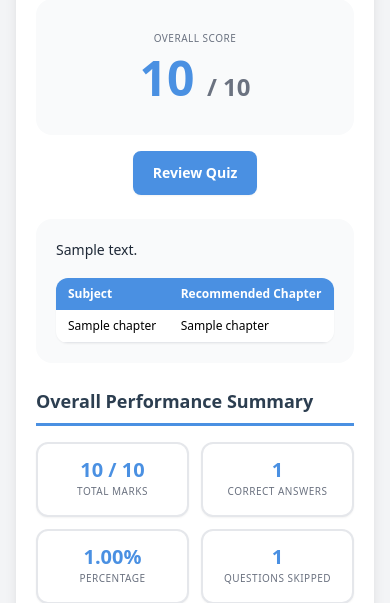
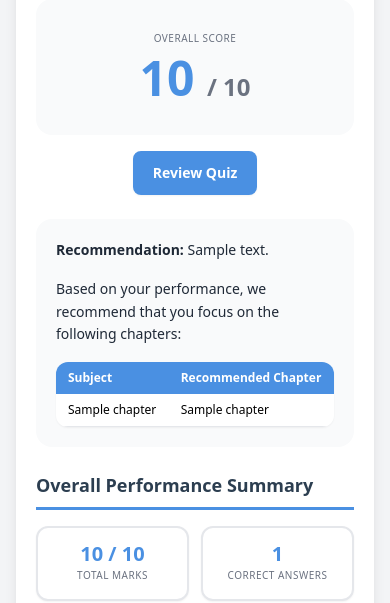
Before and after one commit to avantifellows/reporting, a FastAPI app: template app/templates/student_quiz_report_v2.html in a window 390 px wide. Shown: the part 159-762 px from the top of the page. Run offline with FastAPI, Linux system fonts and the light colour scheme; the template is opened without the code that fills it: most values are stand-ins (such as "Sample title", 1, 10 or a date in 2020); parts of the project's set-up code (start-up, migrations or seed data) failed here and were passed over; some libraries are stand-ins or nearby versions.

Commit message:
Align v2 recommendation copy between display and print
The recommendation block had drifted between the two v2 templates. Print
carried a bold "Recommendation:" label and a "Based on your performance,
we recommend that you focus on the following chapters:" lead-in that the
display template lacked, so the same stored message read differently on
mobile and in the PDF.

Print also rendered the block unconditionally, so a report with no
recommendation, or a null message, emitted a stray "Recommendation:"
label followed by a literal "None".

Add the label and lead-in to the display template, and guard the print
block the way the display template already guards it. Both templates now
produce the same prose for every combination of message and
recommended_chapters, and render nothing when neither is present.

Co-Authored-By: Claude Opus 5 (1M context) <noreply@anthropic.com>

```diff
--- a/app/templates/student_quiz_report_v2.html
+++ b/app/templates/student_quiz_report_v2.html
@@ -48,10 +48,14 @@
             <div class="bg-gray-50 p-5 rounded-2xl mb-6 md:mb-8">
                 {% if report.recommendation.message %}
                 <div class="text-sm leading-relaxed mb-4 text-gray-800">
+                    <span class="font-semibold">Recommendation:</span>
                     {{ report.recommendation.message }}
                 </div>
                 {% endif %}
                 {% if report.recommendation.recommended_chapters %}
+                <div class="text-sm leading-relaxed mb-4 text-gray-800">
+                    Based on your performance, we recommend that you focus on the following chapters:
+                </div>
                 <table class="w-full border-collapse rounded-xl overflow-hidden shadow-sm">
                     <thead>
                         <tr>
--- a/app/templates/student_quiz_report_v2_print.html
+++ b/app/templates/student_quiz_report_v2_print.html
@@ -419,11 +419,15 @@
             </div>
 
             <!-- Recommendation -->
+            {% if report.recommendation and (report.recommendation.message or
+            report.recommendation.recommended_chapters) %}
             <div class="recommendation">
+                {% if report.recommendation.message %}
                 <p>
                     <span class="font-semibold">Recommendation:</span> {{
                     report.recommendation.message }}
                 </p>
+                {% endif %}
                 {% if report.recommendation.recommended_chapters %}
                 <p>
                     Based on your performance, we recommend that you focus on
@@ -454,6 +458,7 @@
                 </div>
                 {% endif %}
             </div>
+            {% endif %}
 
             <!-- Overall Performance Summary -->
             <h2 class="section-header">Overall Performance Summary</h2>
```
